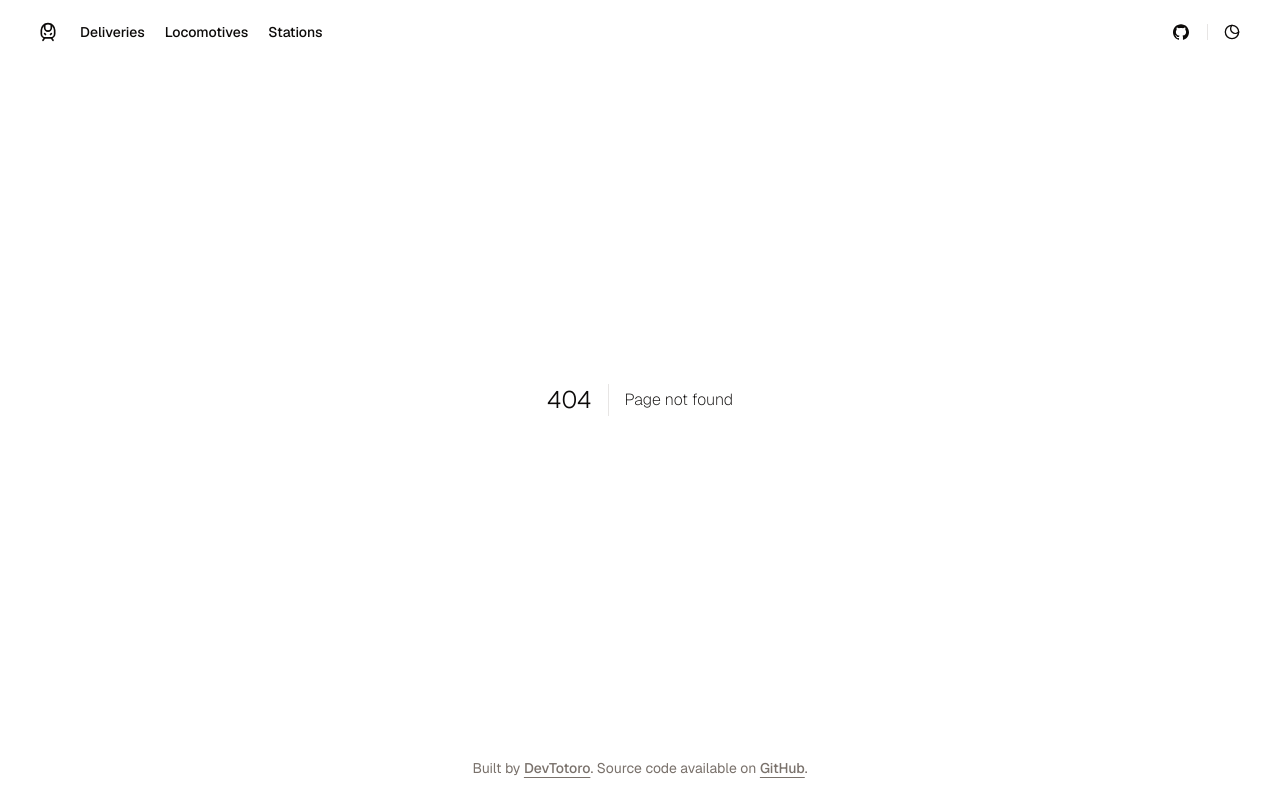
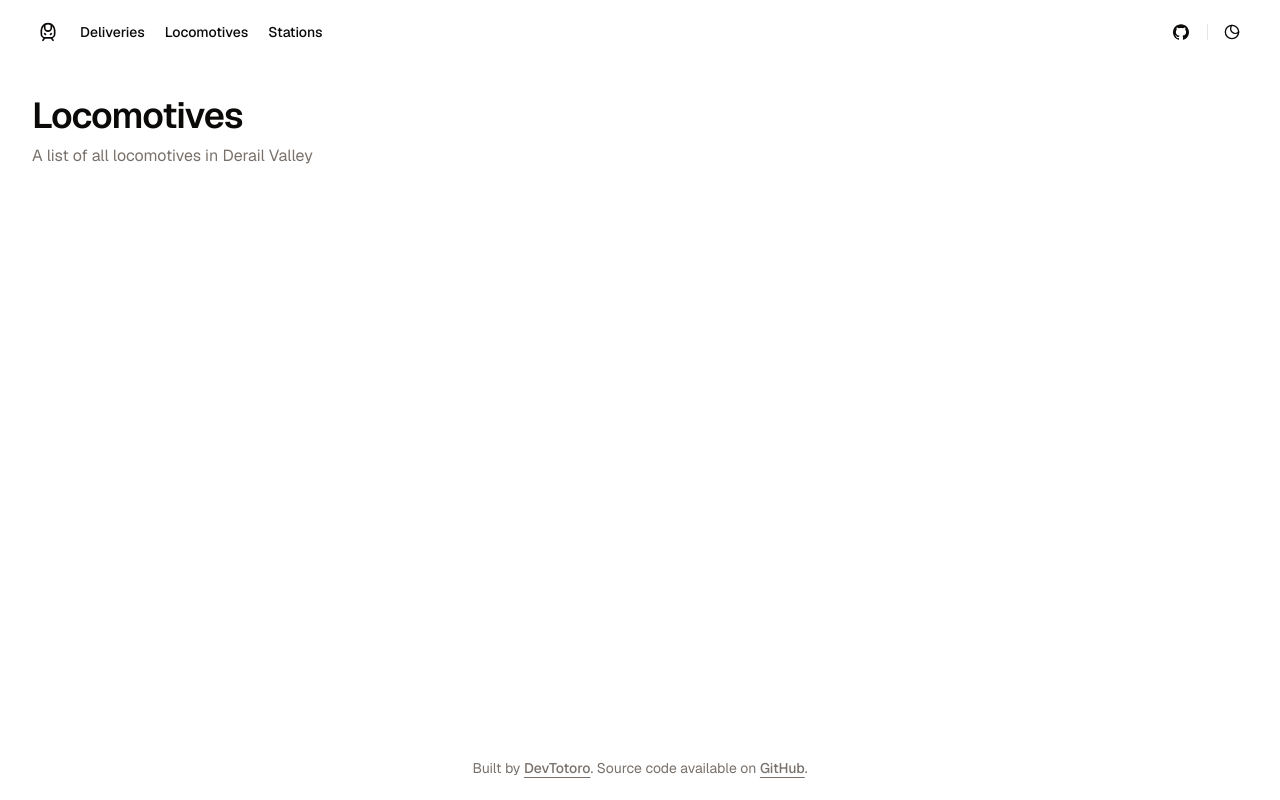
Before and after one commit to DevTotoro/derail-valley-planner, a Next.js app: page /locomotives in a window 1280 px wide. Before the commit this address had no page. Built offline with nearby package versions, Linux system fonts and the light colour scheme.

Commit message:
feat: create /locomotives & /stations pages

```diff
--- /dev/null
+++ b/src/app/locomotives/page.tsx
@@ -0,0 +1,17 @@
+import type { Metadata } from 'next';
+
+import { PageHeader } from '@/components/page-header';
+
+const title = 'Locomotives';
+
+export const metadata: Metadata = {
+  title
+};
+
+export default function Locomotives() {
+  return (
+    <div className="flex flex-col gap-8 py-6 lg:py-8">
+      <PageHeader title={title} description="A list of all locomotives in Derail Valley" />
+    </div>
+  );
+}
--- /dev/null
+++ b/src/app/stations/page.tsx
@@ -0,0 +1,17 @@
+import type { Metadata } from 'next';
+
+import { PageHeader } from '@/components/page-header';
+
+const title = 'Stations';
+
+export const metadata: Metadata = {
+  title
+};
+
+export default function Stations() {
+  return (
+    <div className="flex flex-col gap-8 py-6 lg:py-8">
+      <PageHeader title={title} description="A list of all stations in Derail Valley" />
+    </div>
+  );
+}
--- /dev/null
+++ b/src/components/page-header.tsx
@@ -0,0 +1,13 @@
+interface Props {
+  title: string;
+  description?: string;
+}
+
+export const PageHeader = ({ title, description }: Props) => {
+  return (
+    <div className="flex flex-col gap-2">
+      <h1 className="text-4xl font-semibold tracking-tight sm:text-3xl xl:text-4xl">{title}</h1>
+      <p className="text-muted-foreground text-[1.05rem] text-balance sm:text-base">{description}</p>
+    </div>
+  );
+};
```
